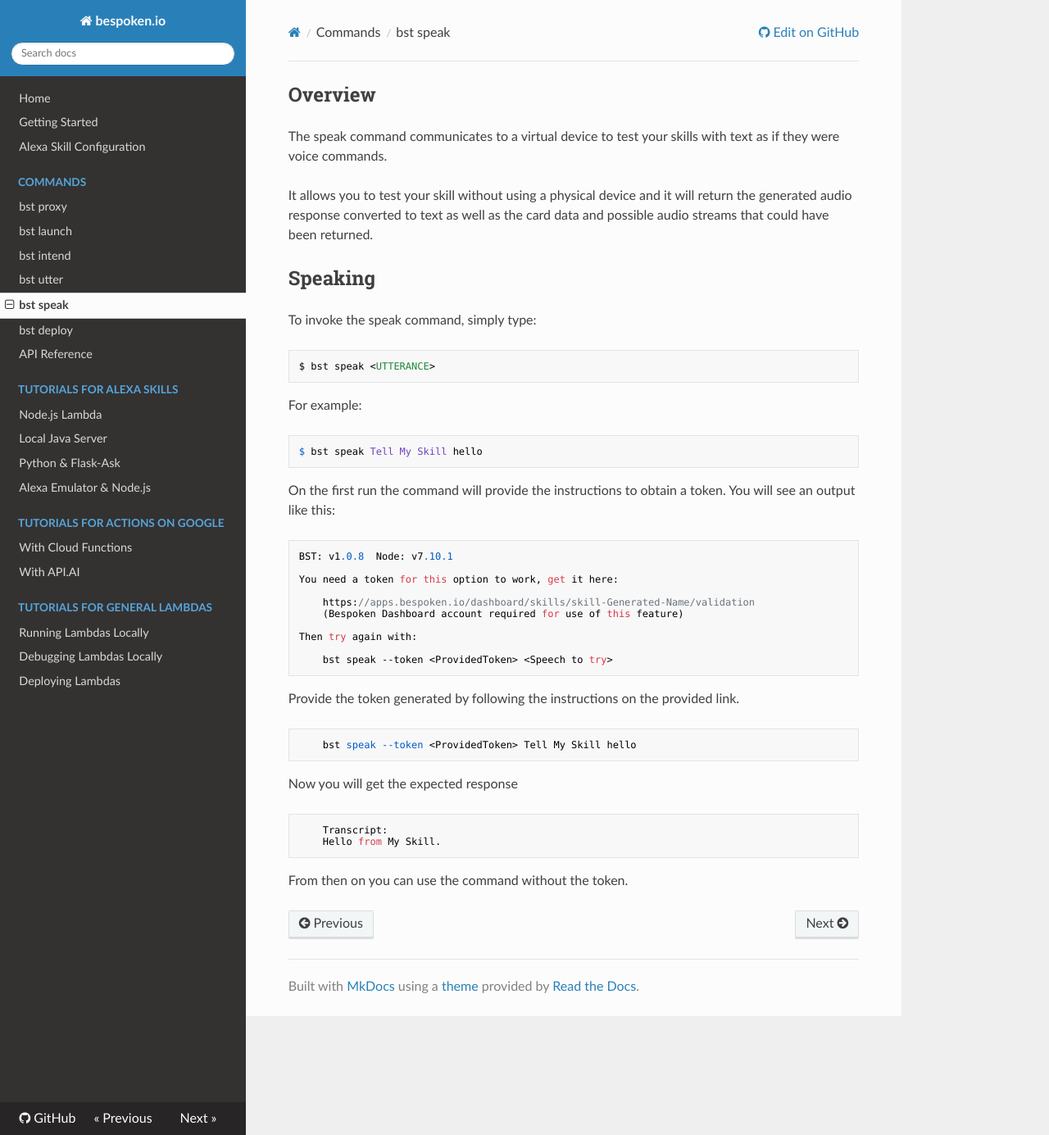
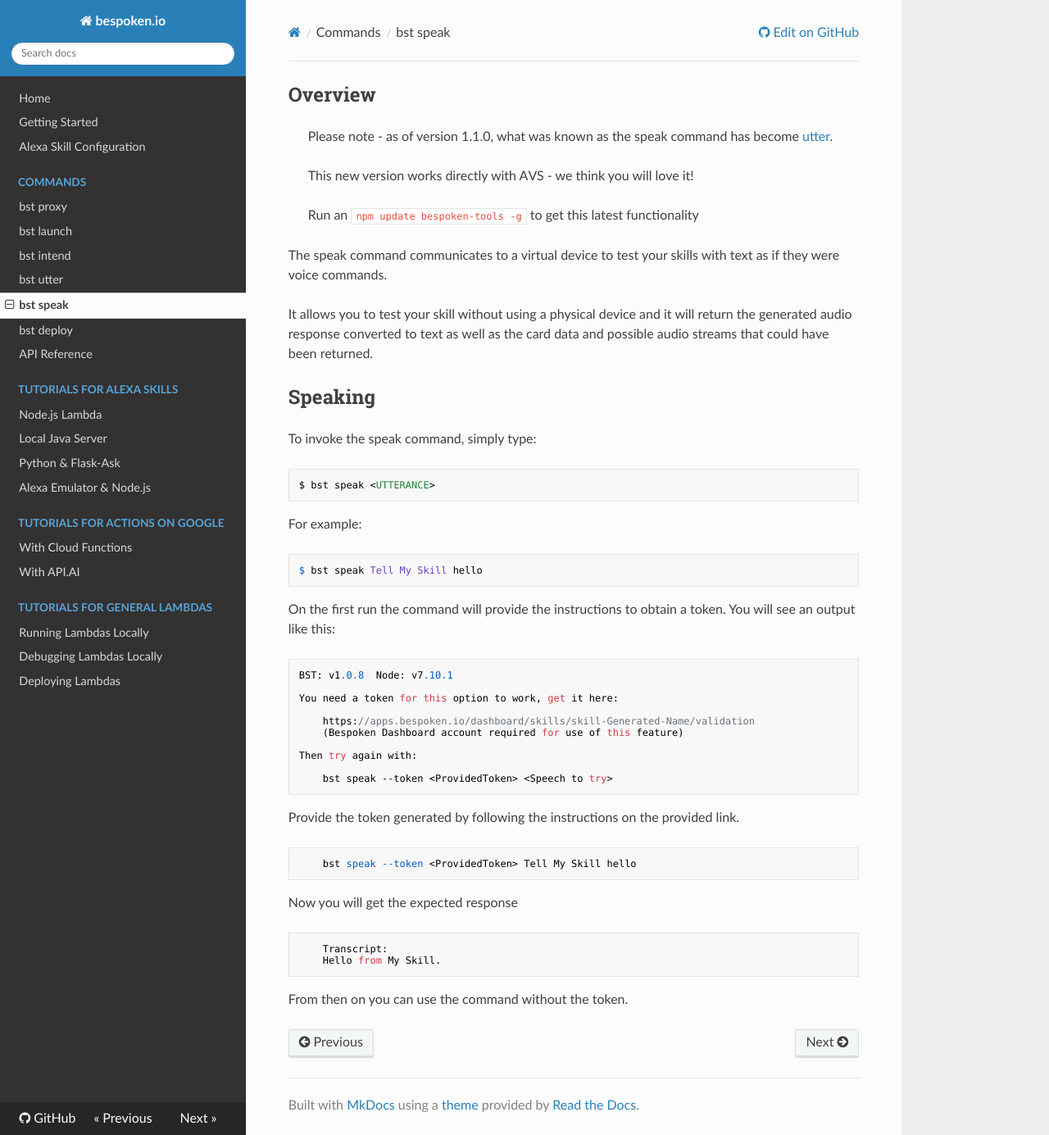
Before and after one commit to bespoken/bst, an MkDocs documentation site: the page built from docs/commands/speak.md, in a window 1280 px wide and 1385 px high. Shown: the whole window at 82% size. Built offline with MkDocs 1.6.1, drawn with Linux system fonts in a browser that asks for light colours; nearby versions of some CDN libraries; old or Windows-style settings are respelled for this version of MkDocs.

Commit message:
Added note to speak command about the updates

```diff
--- a/docs/commands/speak.md
+++ b/docs/commands/speak.md
@@ -1,5 +1,10 @@
 
 ## Overview
+>Please note - as of version 1.1.0, what was known as the speak command has become [utter](utter).
+
+>This new version works directly with AVS - we think you will love it!
+
+>Run an `npm update bespoken-tools -g` to get this latest functionality
 
 The speak command communicates to a virtual device to test your skills with text as if they were voice commands.
 
```
